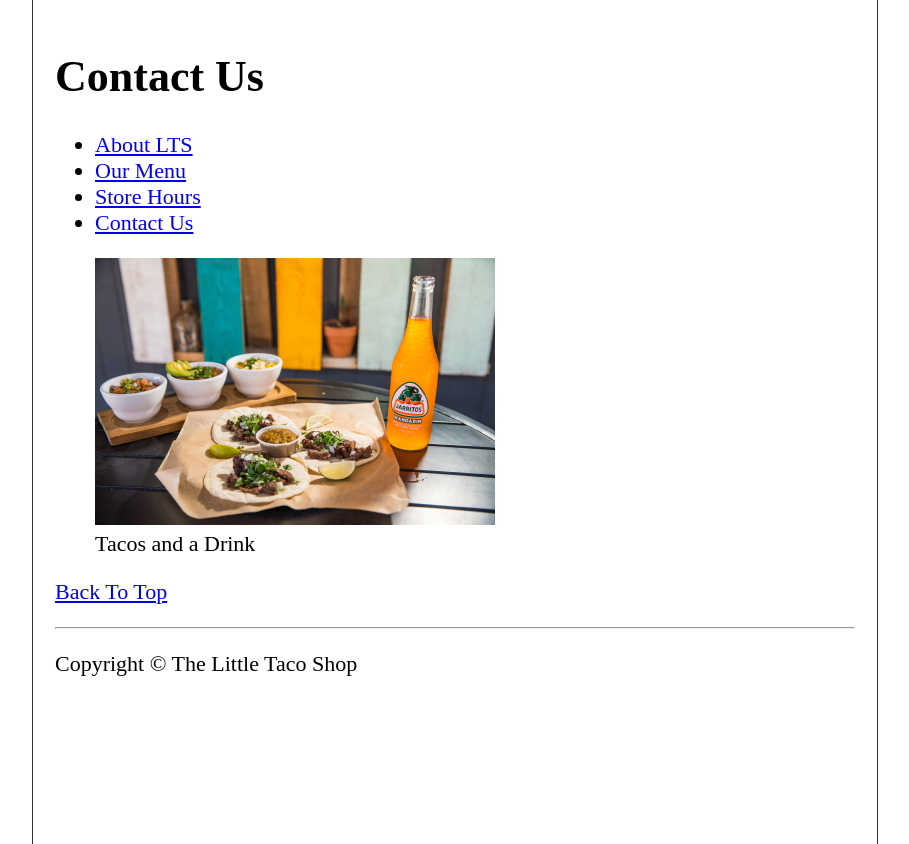
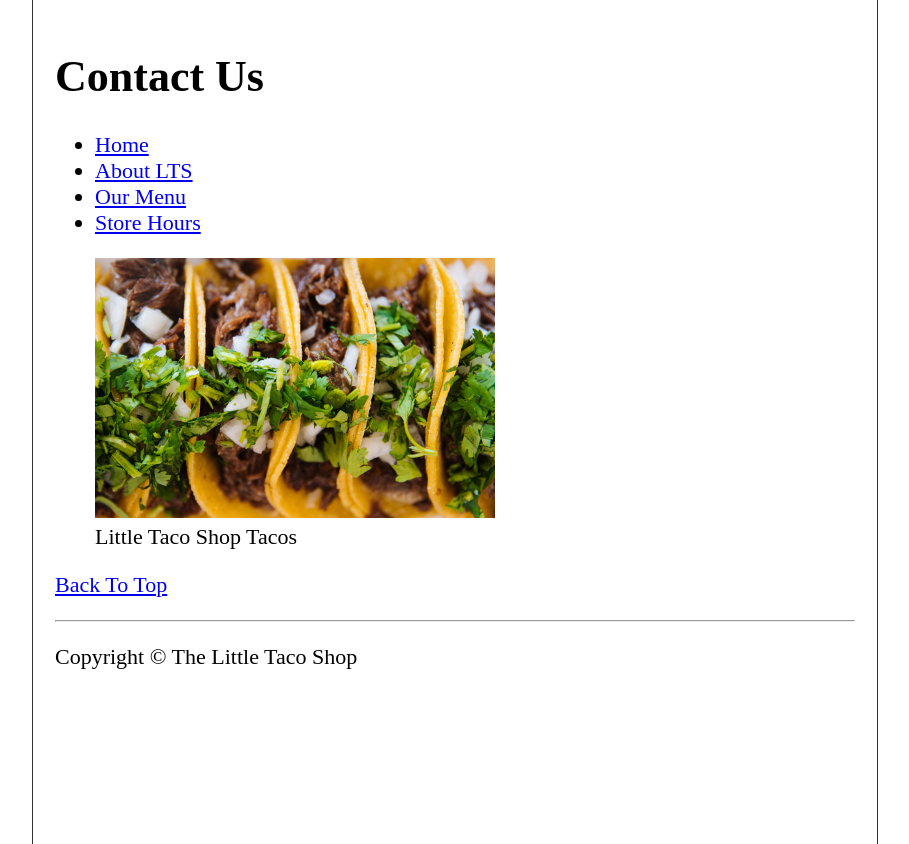
Before and after one commit to boikolha/The-Little-Taco-Shop-HTML-training, a plain HTML site: page contact.html in a window 1280 px wide. Shown: the whole page, without its empty margins (185-1094 px from the left). Drawn offline with Linux system fonts and the light colour scheme.

Commit message:
added new img to contact page

```diff
--- a/contact.html
+++ b/contact.html
@@ -19,21 +19,21 @@
 
       <nav aria-label="primary-navigation">
         <ul>
-          <li><a href="index.html">About LTS</a></li>
+          <li><a href="index.html">Home</a></li>
+          <li><a href="index.html#about">About LTS</a></li>
           <li><a href="index.html#menu">Our Menu</a></li>
           <li><a href="hours.html">Store Hours</a></li>
-          <li><a href="contact.html">Contact Us</a></li>
         </ul>
 
         <figure>
           <img
-            src="img/tacos_and_drink_400x267.png"
-            alt="Tacos and drink"
-            title="Tacos and a Drink"
+            src="img/tacos_close_up_400x260.png"
+            alt="Little Taco Shop Tacos"
+            title="Little Taco Shop Tacos"
             width="400"
-            height="267"
+            height="260"
           />
-          <figcaption>Tacos and a Drink</figcaption>
+          <figcaption>Little Taco Shop Tacos</figcaption>
         </figure>
       </nav>
     </header>
```
Also changed, not shown: hours.html (+2 -2 lines).
